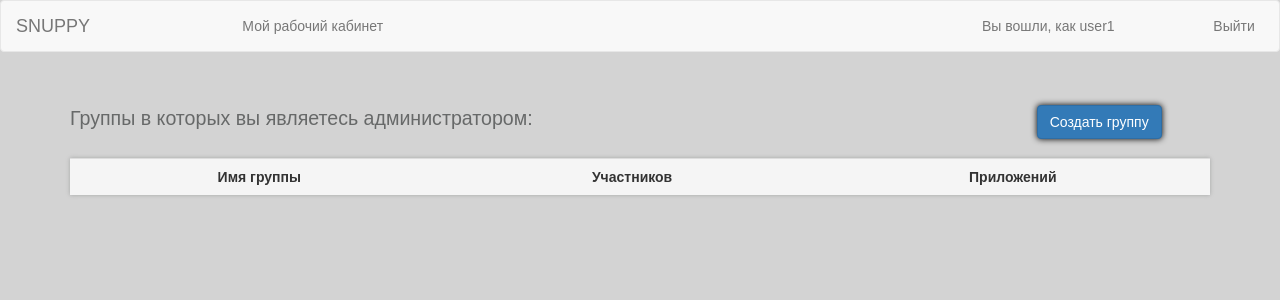
After one commit to svarogjk/snuppy-manager, a Django app: page /account/application/group in a window 1280 px wide. The commit adds this page. Shown: the top 300 px of the page. Run offline with Django 3.2, Linux system fonts and the light colour scheme; a user stored in the database is signed in; data comes from the database, SQL or seed files in the repository; lists and menus that the app fills with data are empty; parts of the project's set-up code (start-up, migrations or seed data) failed here and were passed over; some libraries are stand-ins or nearby versions; some web fonts are replaced.

Commit message:
Добавил возможность создать группу

```diff
--- a/snuppy_manager/account/templates/account/all_app.html
+++ b/snuppy_manager/account/templates/account/all_app.html
@@ -11,6 +11,10 @@
         <div class="col-lg-2 col-lg-offset-5">
             <form role="form" action="application/add">
                 <input type="submit" value="Добавить приложение" name="name" class="btn btn-primary btn-shadow"/>
+            </form>
+
+            <form role="form" action="application/group">
+                <input type="submit" value="Управление группами" name="name" class="btn btn-primary btn-shadow"/>
             </form>
 
         </div>
--- /dev/null
+++ b/snuppy_manager/account/templates/account/show_groups.html
@@ -0,0 +1,36 @@
+{% extends "account_base.html" %}
+{% block title %}Groups{% endblock %}
+{% block content %}
+
+<div class="container">
+    <div class="row titles-margin">
+        <div class="col-lg-7">
+            <p class="titles">Группы в которых вы являетесь администратором: </p>
+        </div>
+        <div class="col-lg-2 col-lg-offset-3">
+            <form role="form" action="group/add_new">
+                <input type="submit" value="Создать группу" name="name" class="btn btn-primary btn-shadow "/>
+            </form>
+
+        </div>
+    </div>
+
+    <table class="table table-background">
+        <tr>
+            <th class="text-center">Имя группы</th>
+            <th class="text-center">Участников</th>
+            <th class="text-center">Приложений</th>
+        </tr>
+        {% for group in groups %}
+        <tr>
+            <td class="text-center">{{ group.name}}</td>
+            <td class="text-center">NotImplemented</td>
+            <td class="text-center">NotImplemented</td>
+
+        </tr>
+        {% endfor %}
+    </table>
+
+</div>
+
+{% endblock %}
--- a/snuppy_manager/account/urls.py
+++ b/snuppy_manager/account/urls.py
@@ -51,6 +51,12 @@ urlpatterns = [
     url(r'application/$', views.change_app, name='change_app'),
     url(r'application/change', views.change_app_check, name='change_app_check'),
 
+    #group
+    url(r'application/group$', views.show_groups, name='show_group'),
+    url(r'application/group/add_new', views.group_add, name='group_add'),
+    url(r'application/group/check_add', views.group_check_add, name='group_add'),
+
+
     #restore password urls
     url(r'^password-reset/$',
         password_reset,
--- a/snuppy_manager/account/views.py
+++ b/snuppy_manager/account/views.py
@@ -299,3 +299,32 @@ def change_app_check(request):
     app.save()
 
     return render(request, 'account/app_change_success.html')
+
+
+@login_required
+def show_groups(request):
+    user_id = request.user.id
+    profile = Profile.objects.get(id=user_id)
+
+    groups = Group.objects.filter(profile__id=profile.id).filter(rule__rule='A')
+    no_local = groups.exclude(name=profile.unique_id)
+
+    return render(request, 'account/show_groups.html', {'groups':no_local})
+
+@login_required
+def group_add(request):
+    return render(request, 'account/group_add.html')
+
+@login_required
+def group_check_add(request):
+    group_name = request.POST.get('group_name')
+    user_id = request.user.id
+    profile = Profile.objects.get(id=user_id)
+
+
+    new_group = Group(name=group_name)
+    new_group.save()
+    rule = Rule(group=new_group, profile=profile, rule='A')
+    rule.save()
+
+    return render(request, 'account/group_add_success.html')
```
Also changed, not shown: snuppy_manager/account/templates/account/group_add.html (added, +26 -0 lines), snuppy_manager/account/templates/account/group_add_success.html (added, +11 -0 lines), 1 other file.
